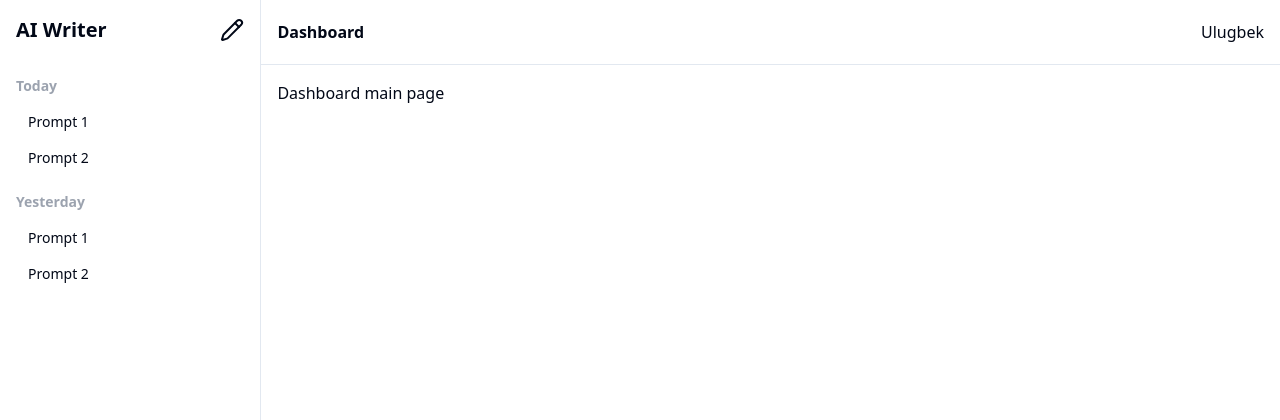
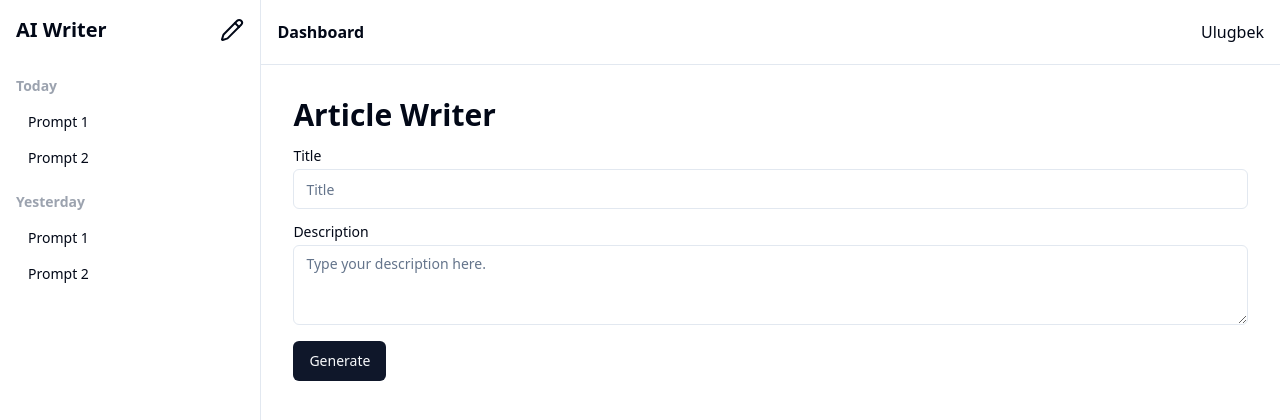
Before and after one commit to rasulbeksoftwareengineer/ai-writer, a React (Vite) app: page /dashboard in a window 1280 px wide. Shown: the top 420 px of the page. Built offline with nearby package versions, Linux system fonts and the light colour scheme.

Commit message:
feat/40: Form component created

```diff
--- a/package.json
+++ b/package.json
@@ -12,6 +12,7 @@
   "dependencies": {
     "@heroicons/react": "^2.1.1",
     "@radix-ui/react-dropdown-menu": "^2.0.6",
+    "@radix-ui/react-label": "^2.0.2",
     "@radix-ui/react-select": "^2.0.0",
     "@radix-ui/react-slot": "^1.0.2",
     "class-variance-authority": "^0.7.0",
--- /dev/null
+++ b/src/components/dashboard/content-create.tsx
@@ -0,0 +1,59 @@
+import { Label } from '@/components/ui/label.tsx';
+import { Input } from '@/components/ui/input.tsx';
+import { Textarea } from '@/components/ui/textarea.tsx';
+import { Button } from '@/components/ui/button.tsx';
+import { FormEvent, useState } from 'react';
+import { Loader2 } from 'lucide-react';
+
+export default function ContentCreate() {
+  const [isLoading, setIsLoading] = useState(false);
+  const [form, setForm] = useState({
+    title: '',
+    description: '',
+  });
+  const handleSubmit = (event: FormEvent) => {
+    event.preventDefault();
+    setIsLoading(true);
+    console.log(form);
+  };
+
+  const handleChange = (
+    event: FormEvent<HTMLInputElement | HTMLTextAreaElement>
+  ) => {
+    const { name, value } = event.currentTarget;
+    setForm({ ...form, [name]: value });
+  };
+
+  return (
+    <div>
+      <h1 className="text-3xl font-semibold">Article Writer</h1>
+      <form className="mt-4" onSubmit={handleSubmit}>
+        <div className="grid w-full gap-1.5 mb-4">
+          <Label htmlFor="title">Title</Label>
+          <Input
+            type="text"
+            id="title"
+            placeholder="Title"
+            name="title"
+            onChange={handleChange}
+            disabled={isLoading}
+          />
+        </div>
+        <div className="grid w-full gap-1.5 mb-4">
+          <Label htmlFor="description">Description</Label>
+          <Textarea
+            placeholder="Type your description here."
+            id="description"
+            name="description"
+            onChange={handleChange}
+            disabled={isLoading}
+          />
+        </div>
+        <Button disabled={isLoading}>
+          {isLoading && <Loader2 className="mr-2 h-4 w-4 animate-spin" />}
+          Generate
+        </Button>
+      </form>
+    </div>
+  );
+}
--- a/src/components/layouts/dashboard-layout.tsx
+++ b/src/components/layouts/dashboard-layout.tsx
@@ -8,7 +8,7 @@
       <Sidebar />
       <div className="w-full">
         <Navbar />
-        <div className="p-4">
+        <div className="p-8">
           <Outlet />
         </div>
       </div>
--- /dev/null
+++ b/src/components/ui/input.tsx
@@ -0,0 +1,25 @@
+import * as React from "react"
+
+import { cn } from "@/lib/utils"
+
+export interface InputProps
+  extends React.InputHTMLAttributes<HTMLInputElement> {}
+
+const Input = React.forwardRef<HTMLInputElement, InputProps>(
+  ({ className, type, ...props }, ref) => {
+    return (
+      <input
+        type={type}
+        className={cn(
+          "flex h-10 w-full rounded-md border border-input bg-background px-3 py-2 text-sm ring-offset-background file:border-0 file:bg-transparent file:text-sm file:font-medium placeholder:text-muted-foreground focus-visible:outline-none focus-visible:ring-2 focus-visible:ring-ring focus-visible:ring-offset-2 disabled:cursor-not-allowed disabled:opacity-50",
+          className
+        )}
+        ref={ref}
+        {...props}
+      />
+    )
+  }
+)
+Input.displayName = "Input"
+
+export { Input }
--- /dev/null
+++ b/src/components/ui/label.tsx
@@ -0,0 +1,24 @@
+import * as React from "react"
+import * as LabelPrimitive from "@radix-ui/react-label"
+import { cva, type VariantProps } from "class-variance-authority"
+
+import { cn } from "@/lib/utils"
+
+const labelVariants = cva(
+  "text-sm font-medium leading-none peer-disabled:cursor-not-allowed peer-disabled:opacity-70"
+)
+
+const Label = React.forwardRef<
+  React.ElementRef<typeof LabelPrimitive.Root>,
+  React.ComponentPropsWithoutRef<typeof LabelPrimitive.Root> &
+    VariantProps<typeof labelVariants>
+>(({ className, ...props }, ref) => (
+  <LabelPrimitive.Root
+    ref={ref}
+    className={cn(labelVariants(), className)}
+    {...props}
+  />
+))
+Label.displayName = LabelPrimitive.Root.displayName
+
+export { Label }
--- /dev/null
+++ b/src/components/ui/textarea.tsx
@@ -0,0 +1,24 @@
+import * as React from "react"
+
+import { cn } from "@/lib/utils"
+
+export interface TextareaProps
+  extends React.TextareaHTMLAttributes<HTMLTextAreaElement> {}
+
+const Textarea = React.forwardRef<HTMLTextAreaElement, TextareaProps>(
+  ({ className, ...props }, ref) => {
+    return (
+      <textarea
+        className={cn(
+          "flex min-h-[80px] w-full rounded-md border border-input bg-background px-3 py-2 text-sm ring-offset-background placeholder:text-muted-foreground focus-visible:outline-none focus-visible:ring-2 focus-visible:ring-ring focus-visible:ring-offset-2 disabled:cursor-not-allowed disabled:opacity-50",
+          className
+        )}
+        ref={ref}
+        {...props}
+      />
+    )
+  }
+)
+Textarea.displayName = "Textarea"
+
+export { Textarea }
--- a/src/main.tsx
+++ b/src/main.tsx
@@ -3,6 +3,7 @@
 import './index.css';
 import { createBrowserRouter, RouterProvider } from 'react-router-dom';
 import DashboardLayout from '@/components/layouts/dashboard-layout.tsx';
+import ContentCreate from '@/components/dashboard/content-create.tsx';
 
 const router = createBrowserRouter([
   {
@@ -23,7 +24,7 @@
     children: [
       {
         index: true,
-        element: <h1>Dashboard main page</h1>,
+        element: <ContentCreate />,
       },
     ],
   },
```
Also changed, not shown: 1 other file (tests, documents, lock files or other folders).
